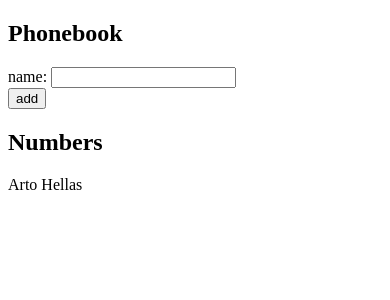
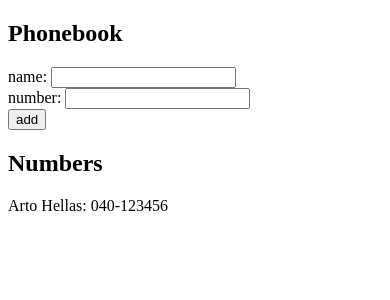
Before and after one commit to WaseemMansour/fsopen-course, a React (Vite) app in the folder part2/phonebook/: page / in a window 390 px wide. Shown: the top 300 px of the page. Built offline with nearby package versions, Linux system fonts and the light colour scheme.

Commit message:
add phone number input: 2.8

```diff
--- a/part2/phonebook/src/App.jsx
+++ b/part2/phonebook/src/App.jsx
@@ -2,13 +2,17 @@ import { useState } from 'react'
 
 const App = () => {
   const [persons, setPersons] = useState([
-    { name: 'Arto Hellas' }
+    { name: 'Arto Hellas', number: '040-123456' },
   ])
   const [newName, setNewName] = useState('')
+  const [newPhoneNum, setNewPhoneNum] = useState('')
 
   const handleInputChange = (event) => {
-    event.preventDefault();
     setNewName(event.target.value);
+  }
+
+  const handlePhoneNumChange = (event) => {
+    setNewPhoneNum(event.target.value);
   }
 
   const checkNameAlreadyAdded = (input) => {
@@ -24,10 +28,12 @@ const App = () => {
     }
 
     const newPerson = {
-      name: newName
+      name: newName,
+      number: newPhoneNum
     }
     setPersons(persons.concat(newPerson));
     setNewName('');
+    setNewPhoneNum('');
   }
 
   return (
@@ -38,11 +44,18 @@ const App = () => {
           name: <input value={newName} onChange={handleInputChange} />
         </div>
         <div>
+          number: <input value={newPhoneNum} onChange={handlePhoneNumChange} />
+        </div>
+        <div>
           <button type="submit">add</button>
         </div>
       </form>
       <h2>Numbers</h2>
-      {persons.map(person => <div key={person.name}>{person.name}</div>)}
+      {persons.map(person =>
+        <div key={person.name}>
+          {person.name}: {person.number}
+        </div>
+      )}
     </div>
   )
 }
```
